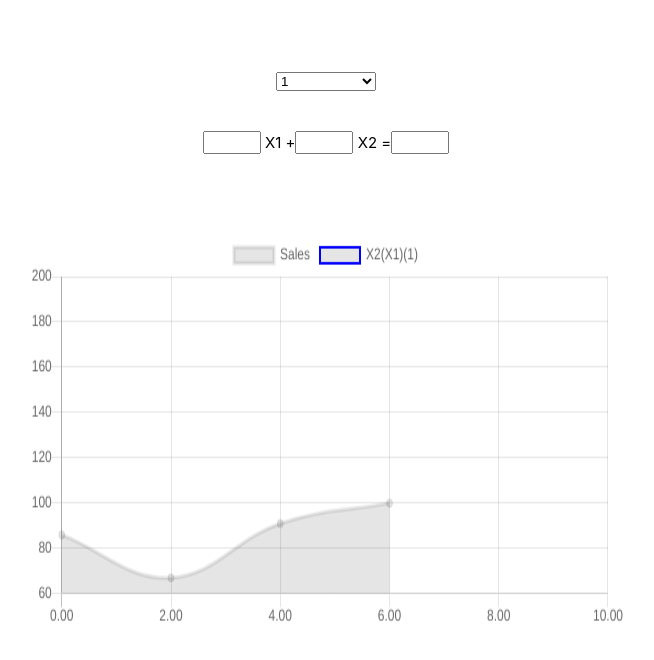
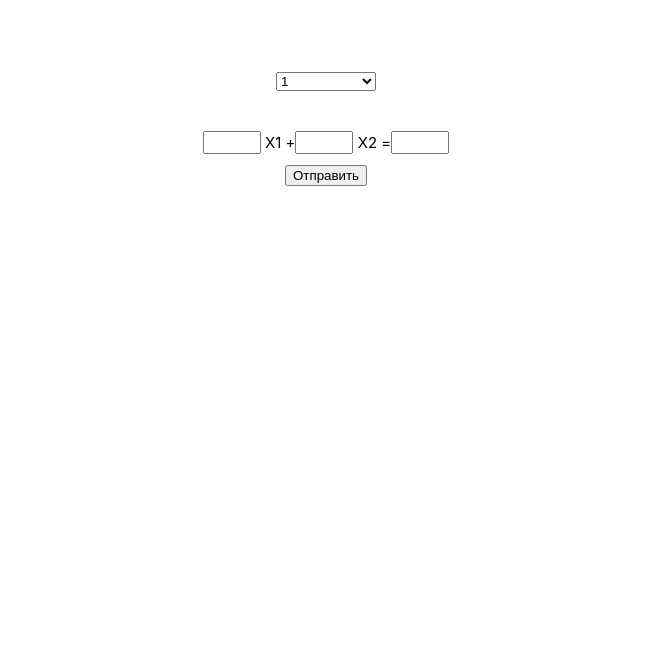
Before and after one commit to almondy22/saioapp, a React (Create React App) app: page / in a window 1280 px wide. Shown: the top 660 px of the page, without its empty margins (314-968 px from the left). Built offline with nearby package versions, Linux system fonts and the light colour scheme.

Commit message:
Field detection Added

```diff
--- a/package.json
+++ b/package.json
@@ -8,6 +8,7 @@
     "@testing-library/user-event": "^7.2.1",
     "chart.js": "^2.9.3",
     "react": "^16.12.0",
+    "react-chartjs-2": "^2.9.0",
     "react-dom": "^16.12.0",
     "react-scripts": "3.4.0"
   },
--- a/src/App.js
+++ b/src/App.js
@@ -1,6 +1,10 @@
 import React from 'react';
 import Form from './components/Form';
 import LineGraph from './components/Diagram';
+import Graph, { Line } from 'react-chartjs-2';
+import { dataHandler } from './logic/dataHandler';
+import { fieldDetect } from './logic/fieldDetect'
+// import graphData from './graphData'
 import './App.css';
 
 class App extends React.Component {
@@ -17,12 +21,15 @@ class App extends React.Component {
         8: { k1: "", k2: "", value: "" },
         9: { k1: "", k2: "", value: "" },
         10: { k1: "", k2: "", value: "" },
-    }
-    const isFilled = false;
-    this.inpHandler = this.inpHandler.bind(this);
+        isClicked: false
+    };
+    // this.isClicked = false;
+    this.data = {};
+    this.stateUpdate = this.stateUpdate.bind(this);
+    this.submitHandler = this.submitHandler.bind(this);
   }
 
-inpHandler(data, id, name) {
+stateUpdate = (data, id, name) => {
   if (name === "k1") {
     this.setState(
       {[`${id}`]:{ k1 : data, k2 : this.state[`${id}`].k2, value : this.state[`${id}`].value }}
@@ -36,19 +43,25 @@ inpHandler(data, id, name) {
       {[`${id}`]:{ k1 : this.state[`${id}`].k1, k2 : this.state[`${id}`].k2, value : data }}
       );
   }
+}
 
-  let k1 = this.state[`${id}`].k1;
-  let k2 = this.state[`${id}`].k2;
-  let value = this.state[`${id}`].value;
-  console.log(k1,k2,value);
-
+submitHandler(isClicked) {
+    this.data = dataHandler(this.state);
+    this.setState({isClicked: true});
+    console.log(this.data);
+    fieldDetect(this.state);
 }
 
   render() {
+    let graph;
+    this.data = dataHandler(this.state);
+    if (this.state.isClicked) graph = <LineGraph data={this.data}/>
+    else graph = null;
+
     return (
       <div className="App">
-        <Form handler={this.inpHandler} data={this.state}/>
-        <LineGraph data={this.state}/>
+        <Form handler={this.stateUpdate} data={this.state} submitHandler={this.submitHandler}/>
+        {graph}
       </div>
     );
   }
--- a/src/components/Form.jsx
+++ b/src/components/Form.jsx
@@ -4,9 +4,13 @@ import Inp from './Inp';
 class Form extends React.Component {
     constructor(props) {
         super(props);
-        this.state = { selectValue: 1 }
+        this.state = { selectValue: 1 };
+
+        this.isClicked = false;
         this.handler = this.handler.bind(this);
         this.handleSelectChange = this.handleSelectChange.bind(this);
+
+        this.submitHandler = this.submitHandler.bind(this);
     }
     handler(value, id, name) {
         this.props.handler(value, id, name);
@@ -14,9 +18,14 @@ class Form extends React.Component {
     handleSelectChange(event) {
         this.setState({selectValue: event.target.value})
     }
+    submitHandler(event) {
+        event.preventDefault();
+        this.isClicked = true;
+        this.props.submitHandler(this.isClicked);
+    }
     render() {
         return(
-            <div className="expForm">
+            <form action="#" className="expForm">
                 <select value={this.state.selectValue} onChange={this.handleSelectChange} name="numberOfExp">
                     <option value="1">1</option>
                     <option value="2">2</option>
@@ -33,15 +42,14 @@ class Form extends React.Component {
                 {
                     Object.keys(this.props.data).map((key) => {
                         if (+(key) <= +(this.state["selectValue"])) {
-                            // console.log(key);
                             return (
-                                <Inp handler={this.handler} id={key} key={key}/>
+                                <Inp handler={this.handler} id={+(key)} key={+(key)}/>
                             )
                         }
                     })
                 }
-
-            </div>
+                <input type="submit" value="Отправить" onClick={this.submitHandler}/>
+            </form>
         );
     }
 }
--- a/src/components/Inp.jsx
+++ b/src/components/Inp.jsx
@@ -27,11 +27,11 @@ class Inp extends React.Component {
     render() {
         return(
             <div className="expInput">
-                <input type="number" id={this.props.id} name="k1" value={this.props.data} onChange={this.k1Handler}/>
+                <input type="number" id={this.props.id} name="k1" value={this.props.data} onChange={this.k1Handler} required/>
                 <span> X1 +</span>
-                <input type="number" id={this.props.id} name="k2" value={this.props.data} onChange={this.k2Handler}/>
+                <input type="number" id={this.props.id} name="k2" value={this.props.data} onChange={this.k2Handler} required/>
                 <span> X2 =</span>
-                <input type="number" id={this.props.id} name="value" value={this.props.data} onChange={this.valueHandler}/>
+                <input type="number" id={this.props.id} name="value" value={this.props.data} onChange={this.valueHandler} required/>
             </div>
         )
     }
--- /dev/null
+++ b/src/logic/dataHandler.js
@@ -0,0 +1,51 @@
+let labels = [];
+let xmax = [];
+let data = [];
+let colors = ['red', 'orange', 'yellow', 'green', 'blue', 'purple', '#8dd3c7', '#ffffb3', '#bebada', '#fb8072'];
+
+let x2 = (stateObj, x1) => {
+    let k1 = stateObj.k1;
+    let k2 = stateObj.k2;
+    let value = stateObj.value;
+    let x2;
+    if (k2 == 0) x2 = 200
+    else x2 = (value - k1 * x1) / k2;
+    return x2;
+}
+let x1max = (stateObj) => {
+    let k1 = stateObj.k1;
+    let value = stateObj.value;
+    let x1m;
+    if (k1 == 0) x1m = 500
+    else x1m = value/k1;
+    return x1m;
+}
+
+export let dataHandler = (state) => {
+    labels = []; data = []; xmax = [];
+    let fullData = {};
+    Object.keys(state).forEach((key) => {
+        if ((state[`${key}`].k1 && state[`${key}`].k2) && (state[`${key}`].k1 != 0 || state[`${key}`].k2 != 0) && state[`${key}`].value) {
+            let x1m = x1max(state[`${key}`]);
+            xmax.push(x1m);
+            for (let x1 = 0; x1 <= x1m; x1++) {
+                labels.push(x1);
+                data.push(x2(state[`${key}`], x1).toFixed(2));
+            }
+            fullData[`${key}`] = {
+                data: {
+                    label: `X2(X1)(${key})`,
+                    data: data,
+                    borderColor: `${colors[key-1]}`,
+                    borderWidth: 2,
+                    fill: true,
+                    radius: 1
+                },
+                labels: labels
+            }
+        }
+        labels = []; data = [];
+    })
+
+    return(fullData);
+}
--- /dev/null
+++ b/src/logic/fieldDetect.js
@@ -0,0 +1,70 @@
+let expDots = {};
+
+export let fieldDetect = (state) => {
+    let x2 = (stateObj, x1) => {
+        let k1 = stateObj.k1;
+        let k2 = stateObj.k2;
+        let value = stateObj.value;
+        let x2;
+        if (k2 == 0) x2 = 200
+        else x2 = (value - k1 * x1) / k2;
+        return x2;
+    }
+
+    let objCompare = (obj1, obj2) => {
+        if (obj1.x == obj2.x && obj1.y == obj2.y) return true;
+        return false;
+    }
+
+    let arrEqualObj = (arr1, arr2) => {
+        let arr = [];
+        for (let i = 0; i < arr1.length; i++) {
+            for (let j = 0; j < arr2.length; j++) {
+                if (objCompare(arr1[i], arr2[j])) arr.push(arr1[i]);
+            }
+        }
+        return arr;
+    }
+
+    Object.keys(state).forEach((key) => {
+        let dotsArray = [];
+        if (state[`${key}`].k1 && state[`${key}`].k2 && state[`${key}`].value) {
+            for (let x = 0; x < 20; x++) {
+                let y = [];
+                y.push(x2(state[`${key}`], x));
+                let ymax = Math.max(...y);
+                for (let y = 0; y < ymax; y++) {
+                    if ((state[`${key}`].k1 * x + state[`${key}`].k2 * y) <= state[`${key}`].value) {
+                        let dot = {
+                            x: x,
+                            y: y
+                        }
+                        dotsArray.push(dot);
+                    }
+                }
+            }
+            expDots[`${key}`] = dotsArray;
+        }
+    });
+
+    let fieldDots = expDots["1"];
+    let fieldLength = Object.keys(expDots).length;
+
+    for (let i = 2; i <= fieldLength; i++) {
+        console.log('kekos');
+        fieldDots = arrEqualObj(fieldDots, expDots[`${i}`]);
+    }
+    console.log(fieldDots);
+
+    let findCornerDots = () => {
+        Object.keys(state).forEach((key) => {
+            if (state[`${key}`].k1 && state[`${key}`].k2 && state[`${key}`].value) {
+                for (let x1 = 0; x1 < 20; x1++) {
+
+                    // data.push(x2(state[`${key}`], x1).toFixed(2));
+                }
+            }
+        });
+    }
+
+}
```
Also changed, not shown: src/components/Diagram.jsx (+40 -40 lines), 1 other file (tests, documents, lock files or other folders). Lines whose indentation alone changed are shown as unchanged.
